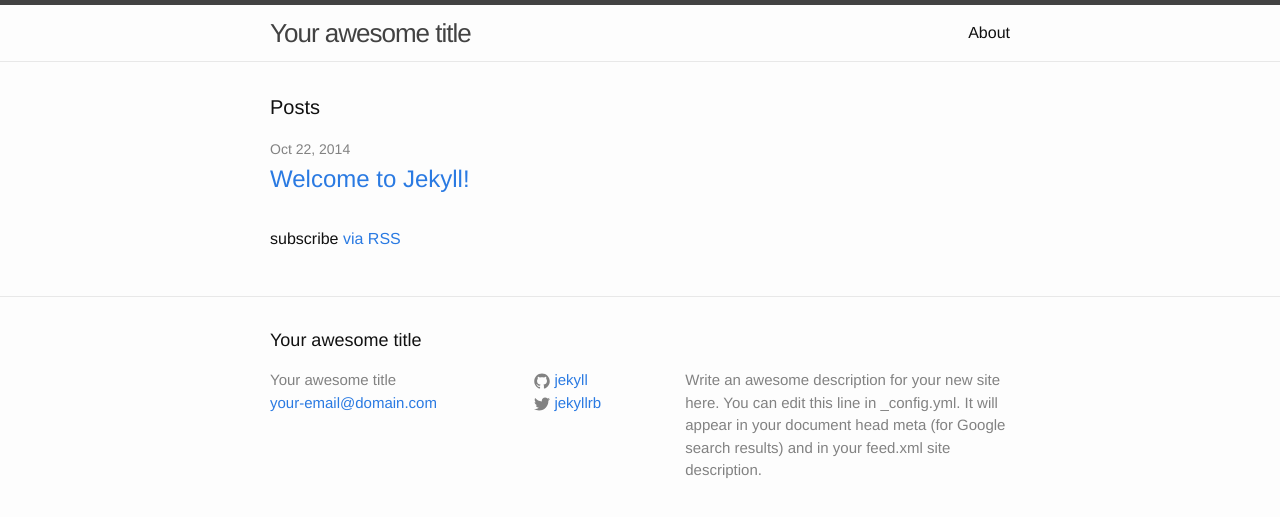
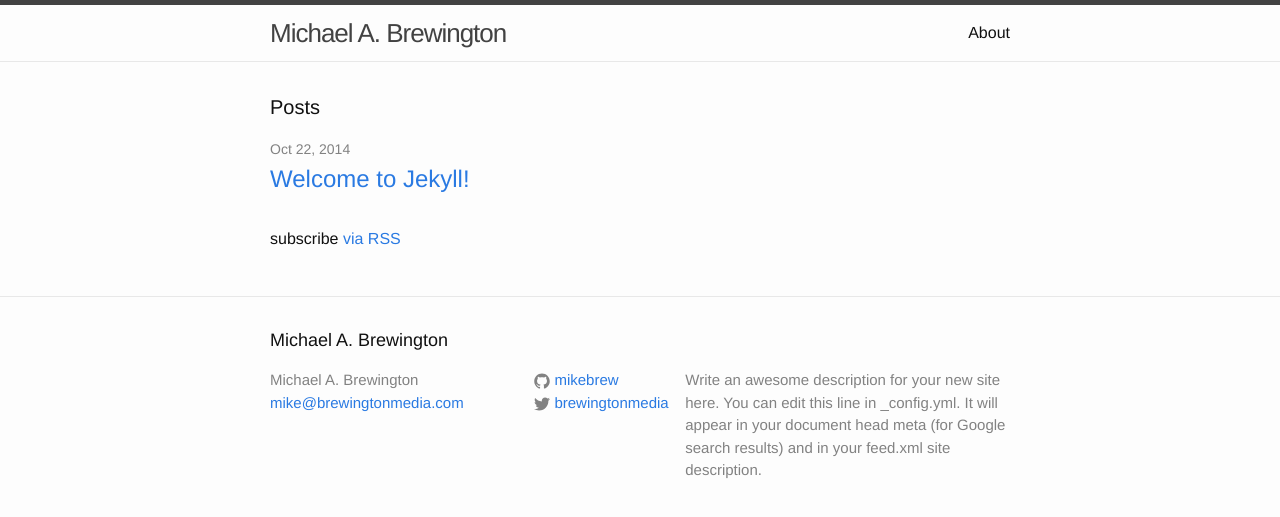
Before and after one commit to mikebrew/mikebrew.github.io, a Jekyll site: the page built from index.html, in a window 1280 px wide. Shown: the top 517 px of the page. Built offline with Jekyll 4.4.1, drawn with Linux system fonts in a browser that asks for light colours.

Commit message:
changes to config file

```diff
--- a/_config.yml
+++ b/_config.yml
@@ -1,14 +1,14 @@
 # Site settings
-title: Your awesome title
-email: your-email@domain.com
+title: Michael A. Brewington
+email: mike@brewingtonmedia.com
 description: > # this means to ignore newlines until "baseurl:"
   Write an awesome description for your new site here. You can edit this
   line in _config.yml. It will appear in your document head meta (for
   Google search results) and in your feed.xml site description.
 baseurl: "" # the subpath of your site, e.g. /blog/
 url: "http://yourdomain.com" # the base hostname & protocol for your site
-twitter_username: jekyllrb
-github_username:  jekyll
+twitter_username: brewingtonmedia
+github_username:  mikebrew
 
 # Build settings
 markdown: kramdown
```
